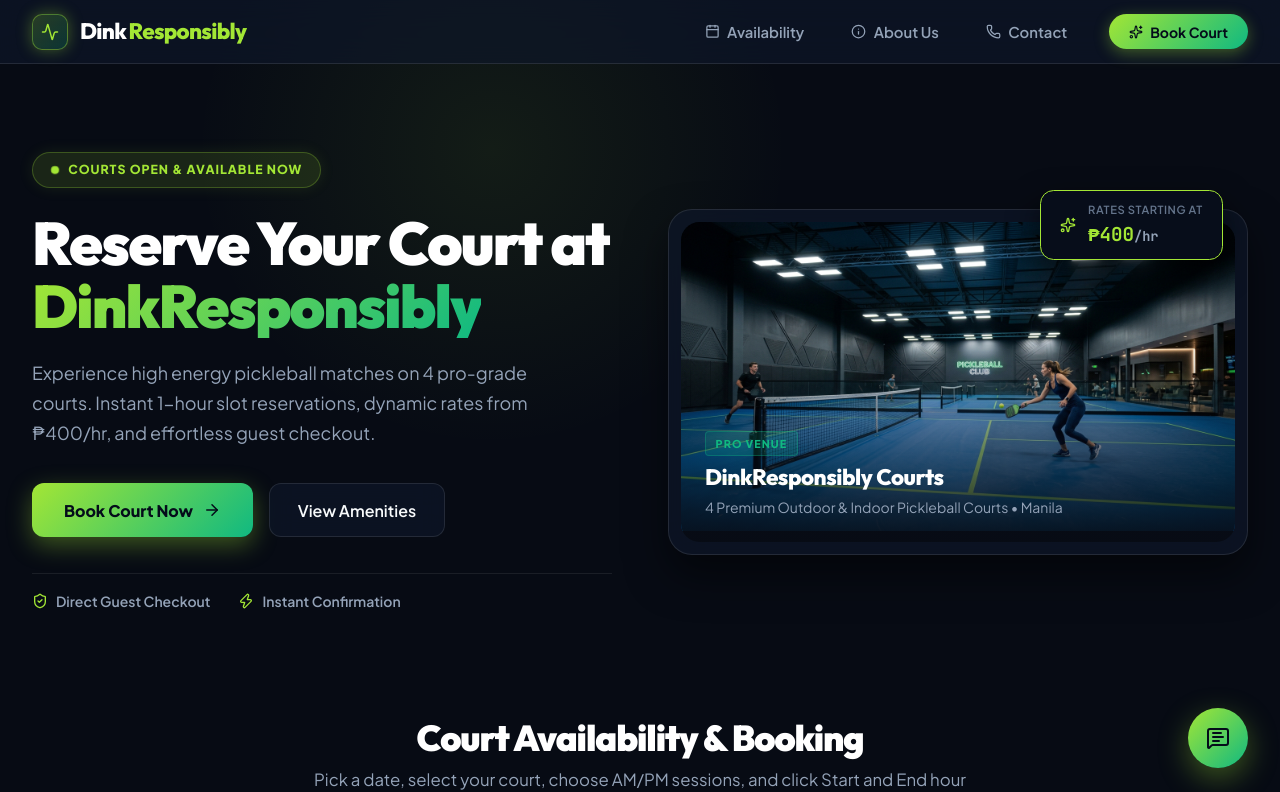
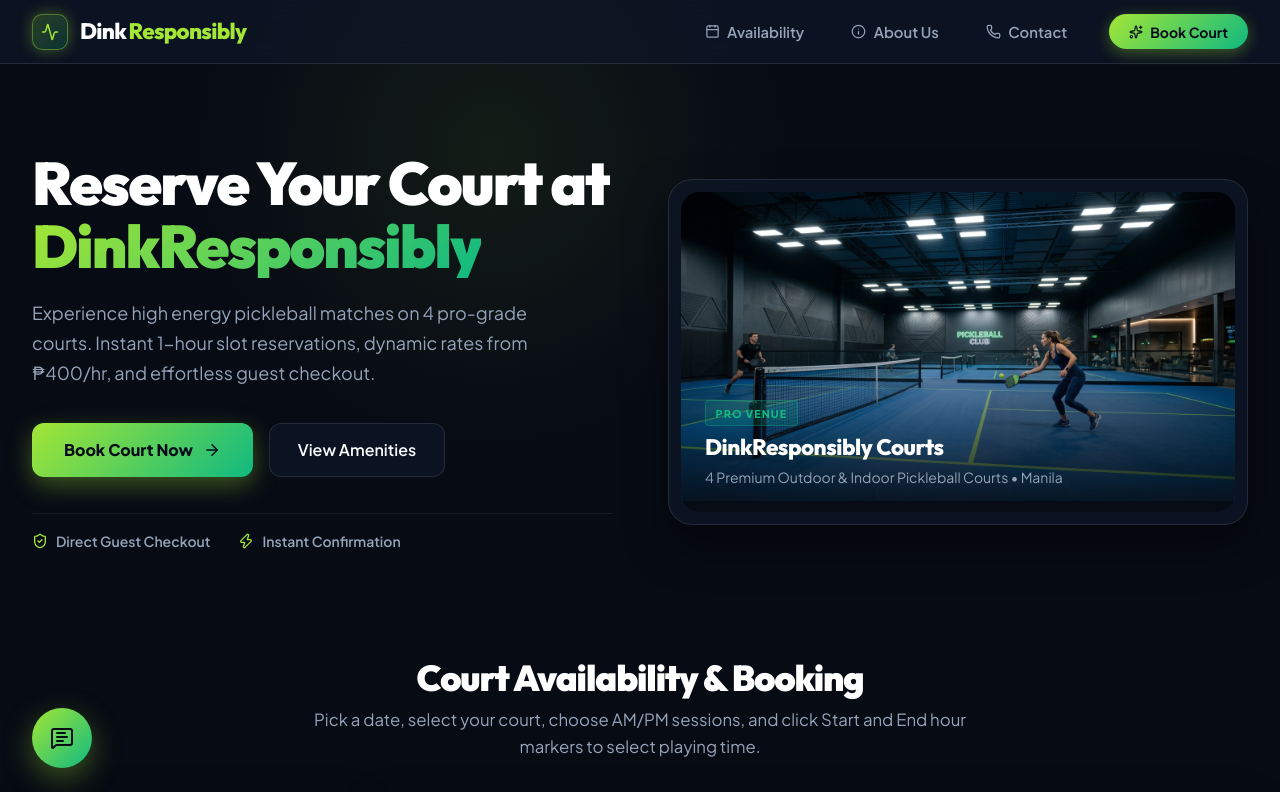
Before and after one commit to GTGUY652/DinkResponsibly, a React (Vite) app: page / in a window 1280 px wide. Shown: the top 792 px of the page. Built offline with nearby package versions, Linux system fonts and the light colour scheme; no server answers; the database is empty.

Commit message:
feat (UI): Small UI changes

```diff
--- a/src/components/customer/AvailabilitySection.css
+++ b/src/components/customer/AvailabilitySection.css
@@ -366,7 +366,7 @@
 
 .floating-reset-corner-btn {
   position: fixed;
-  top: 5.5rem;
+  bottom: 2rem;
   right: 2rem;
   z-index: 999;
   display: flex;
--- a/src/components/customer/FloatingTicketModal.css
+++ b/src/components/customer/FloatingTicketModal.css
@@ -1,7 +1,7 @@
 .floating-ticket-btn {
   position: fixed;
   bottom: 2rem;
-  right: 2rem;
+  left: 2rem;
   z-index: 999;
   width: 60px;
   height: 60px;
--- a/src/components/customer/HeroSection.tsx
+++ b/src/components/customer/HeroSection.tsx
@@ -12,11 +12,6 @@ export const HeroSection: React.FC = () => {
       <div className="hero-grid">
         {/* Left Side: Headline & Copy */}
         <div className="hero-content">
-          <div className="hero-badge">
-            <span className="pulse-dot"></span>
-            COURTS OPEN & AVAILABLE NOW
-          </div>
-
           <h1 className="hero-title">
             Reserve Your Court at <br />
             <span className="brand-accent">DinkResponsibly</span>
@@ -49,13 +44,6 @@ export const HeroSection: React.FC = () => {
 
         {/* Right Side: Visual Card Layout with Generated Court Media */}
         <div className="hero-visual-card">
-          <div className="rate-floating-badge">
-            <Sparkles size={16} className="badge-icon" />
-            <div>
-              <span className="badge-sub">Rates starting at</span>
-              <div className="badge-price">₱400<span className="unit">/hr</span></div>
-            </div>
-          </div>
 
           <div className="card-image-container">
             <img
```
